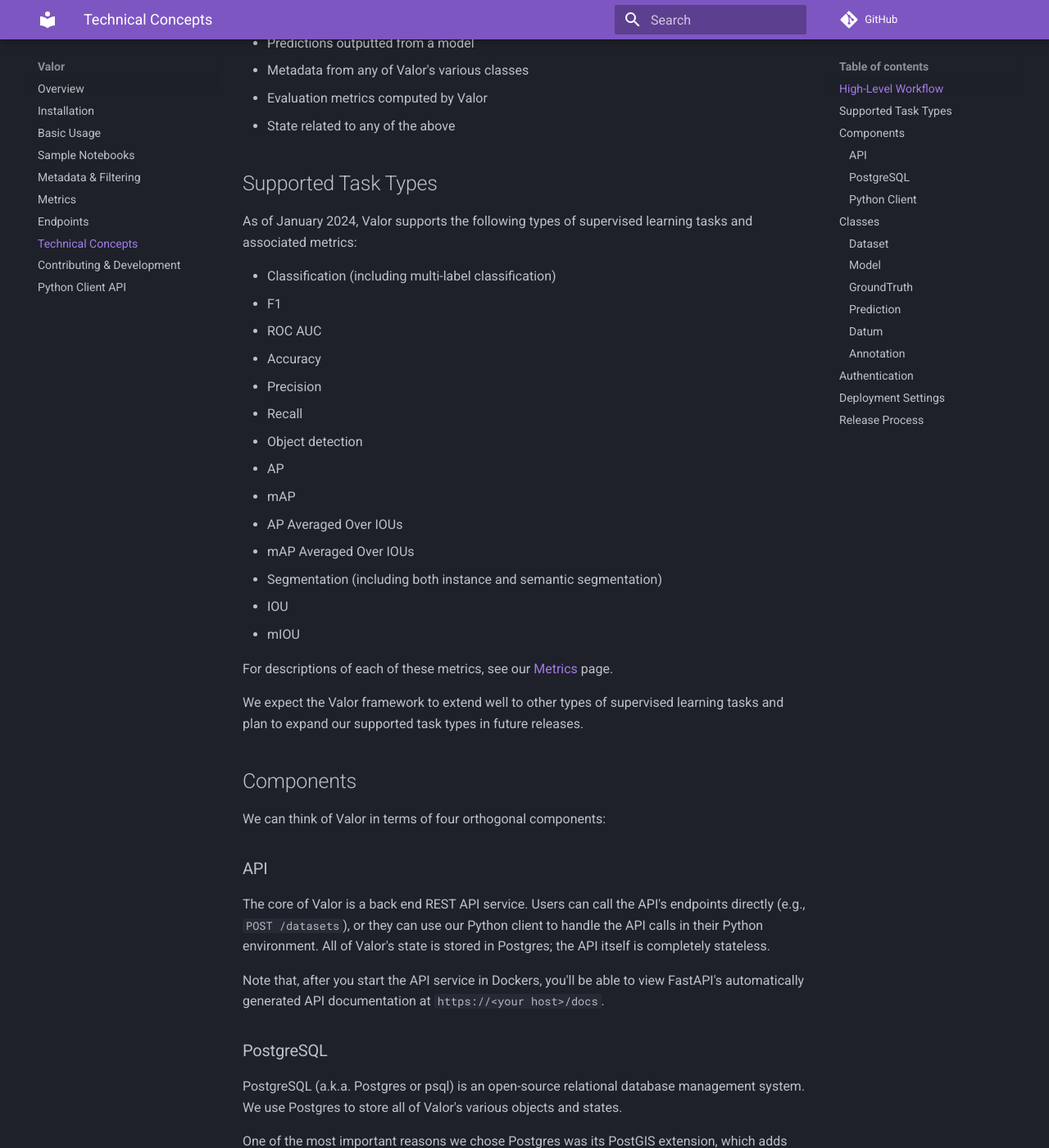
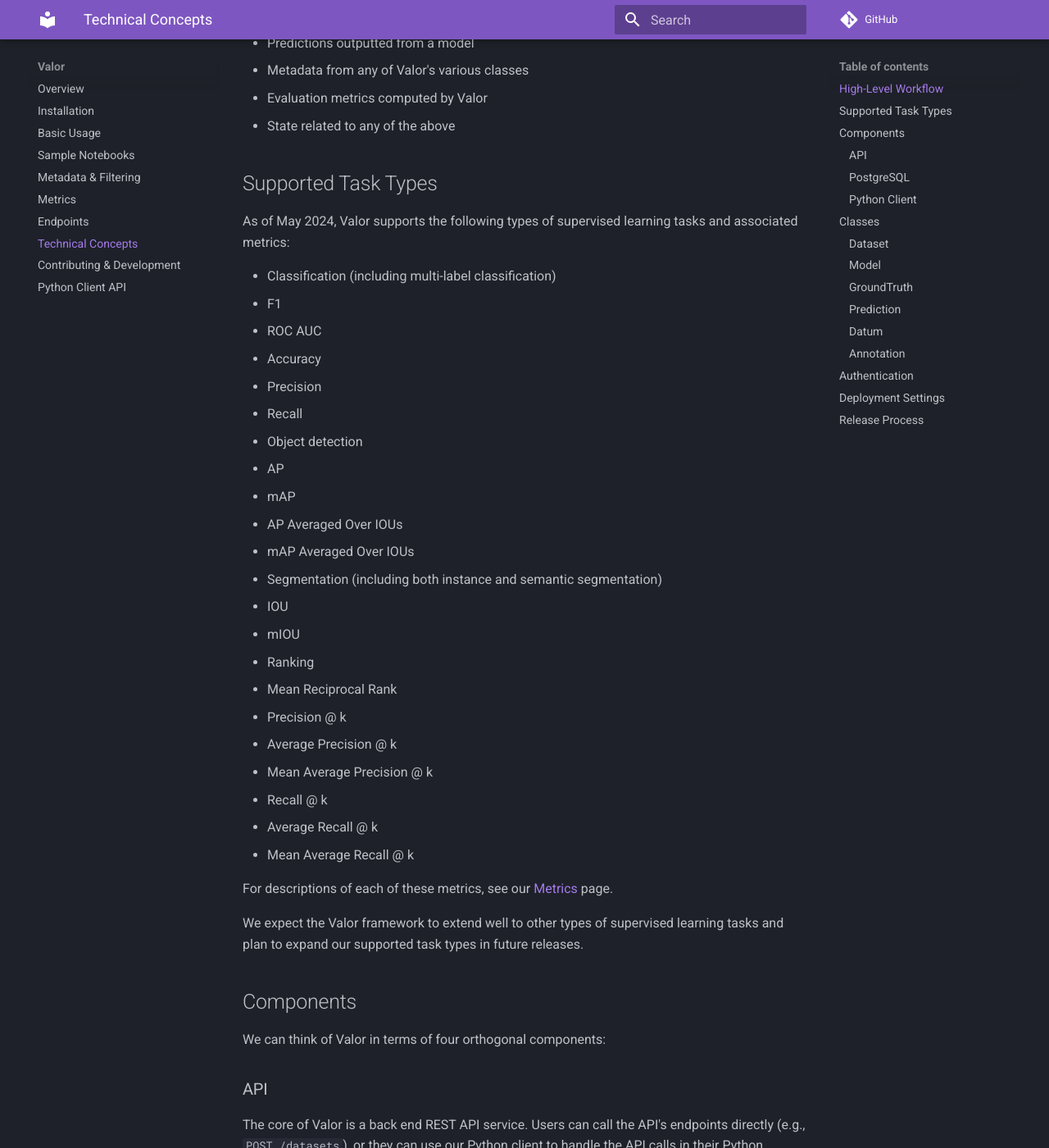
Before and after one commit to Striveworks/valor, an MkDocs documentation site: the page built from docs/technical_concepts.md, in a window 1280 px wide and 1400 px high, scrolled down 578 px. Shown: the whole window at 82% size. Built offline with MkDocs 1.6.1 and Material for MkDocs 9.7.7, drawn with Linux system fonts in a browser that asks for light colours; comment, search, counter and statistics services are not loaded.

Commit message:
add more doc improvements

```diff
--- a/docs/technical_concepts.md
+++ b/docs/technical_concepts.md
@@ -16,7 +16,7 @@
 
 ## Supported Task Types
 
-As of January 2024, Valor supports the following types of supervised learning tasks and associated metrics:
+As of May 2024, Valor supports the following types of supervised learning tasks and associated metrics:
 
 - Classification (including multi-label classification)
   - F1
@@ -32,6 +32,14 @@
 - Segmentation (including both instance and semantic segmentation)
   - IOU
   - mIOU
+- Ranking
+  - Mean Reciprocal Rank
+  - Precision @ k
+  - Average Precision @ k
+  - Mean Average Precision @ k
+  - Recall @ k
+  - Average Recall @ k
+  - Mean Average Recall @ k
 
 For descriptions of each of these metrics, see our [Metrics](metrics.md) page.
 
```
Also changed, not shown: docs/index.md (+1 -1 lines).
